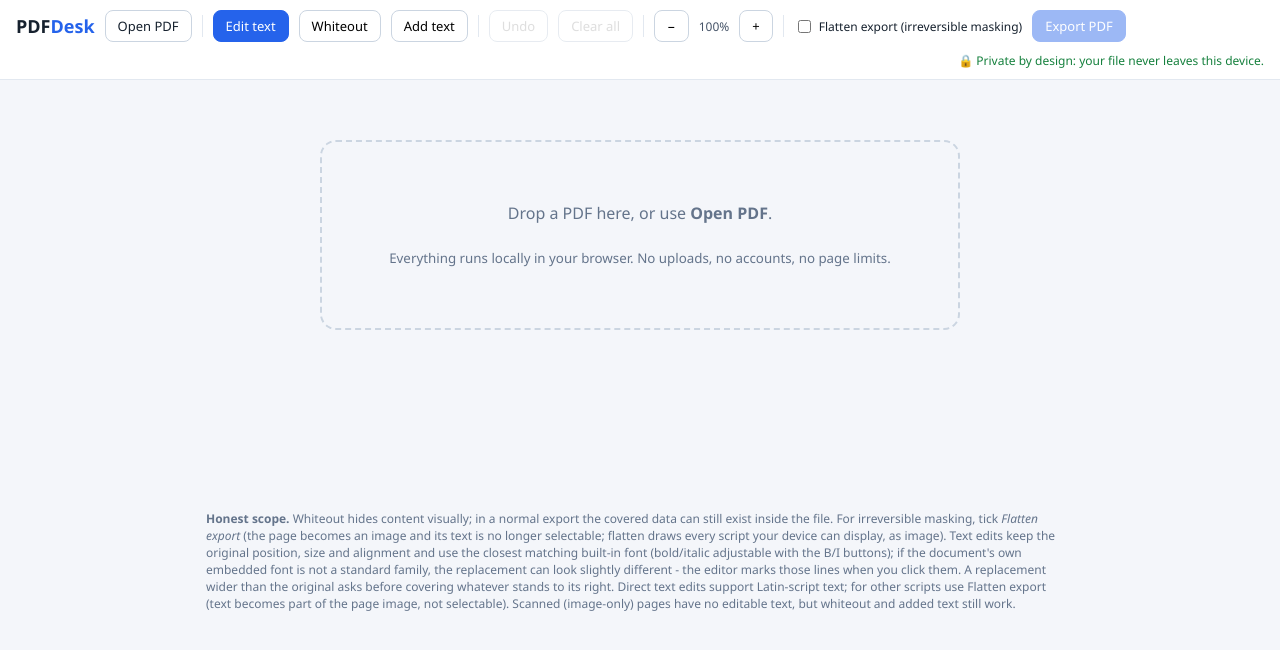
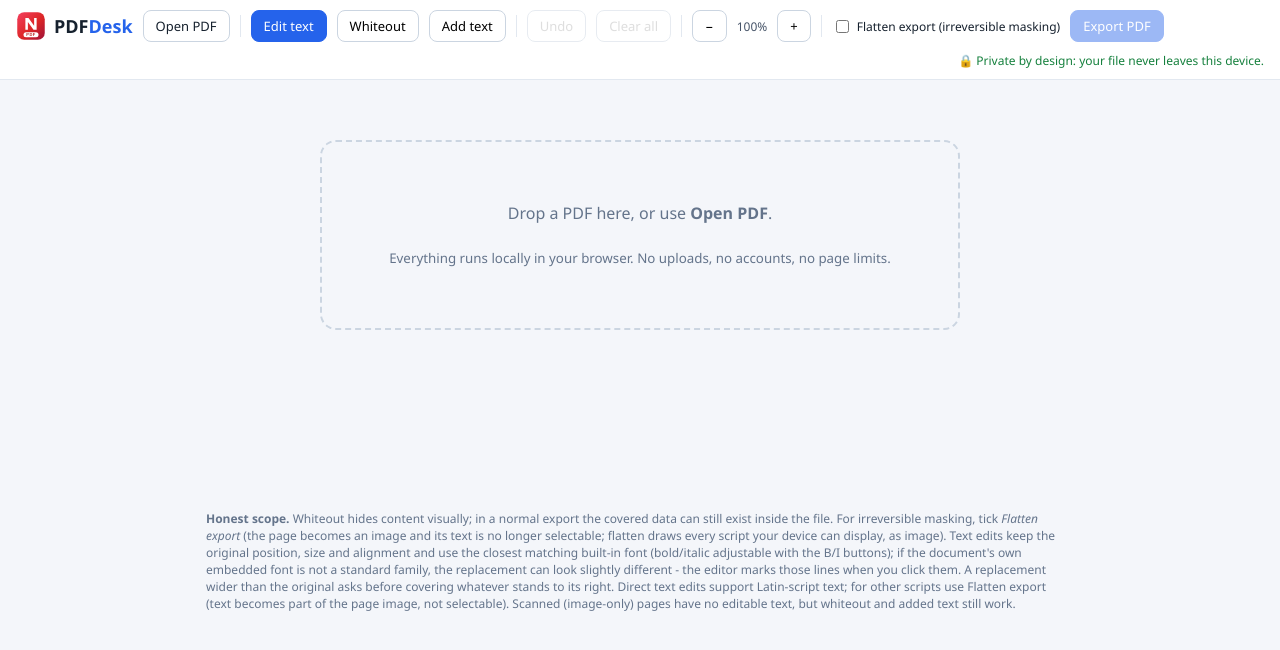
Before and after one commit to shamilhabeebnelli/pdfeditor-site, a plain HTML site: page index.html in a window 1280 px wide. Drawn offline with Linux system fonts and the light colour scheme.

Commit message:
Update index.html

```diff
--- a/index.html
+++ b/index.html
@@ -3,7 +3,8 @@
 <head>
 <meta charset="utf-8">
 <meta name="viewport" content="width=device-width, initial-scale=1">
-<link rel="icon" href="data:,">
+<link rel="icon" type="image/svg+xml" href="favicon.svg">
+<meta name="theme-color" content="#dc2626">
 <title>PDF Desk — free local PDF editor</title>
 <style>
   :root {
@@ -16,7 +17,8 @@
   header { background: var(--panel); border-bottom: 1px solid #e2e8f0; padding: 10px 16px;
            display: flex; align-items: center; gap: 10px; flex-wrap: wrap;
            position: sticky; top: 0; z-index: 30; }
-  header .logo { font-weight: 700; font-size: 18px; }
+  header .logo { font-weight: 700; font-size: 18px; display: flex; align-items: center; gap: 8px; }
+  header .logo img { width: 30px; height: 30px; display: block; }
   header .logo span { color: var(--accent); }
   .privacy { margin-left: auto; font-size: 12px; color: #15803d; white-space: nowrap; }
   button, label.filebtn { font: inherit; font-size: 13px; padding: 6px 12px; border-radius: 8px;
@@ -67,7 +69,7 @@
 </head>
 <body>
 <header>
-  <div class="logo">PDF<span>Desk</span></div>
+  <div class="logo"><img src="logo.svg" width="30" height="30" alt="N PDF logo"><div>PDF<span>Desk</span></div></div>
   <label class="filebtn">Open PDF<input id="file" type="file" accept="application/pdf" hidden></label>
   <span class="sep"></span>
   <button data-tool="edit" class="tool active">Edit text</button>
@@ -107,4 +109,4 @@
 
 <script type="module" src="./app.js"></script>
 </body>
-</html>
+                      </html>
```
